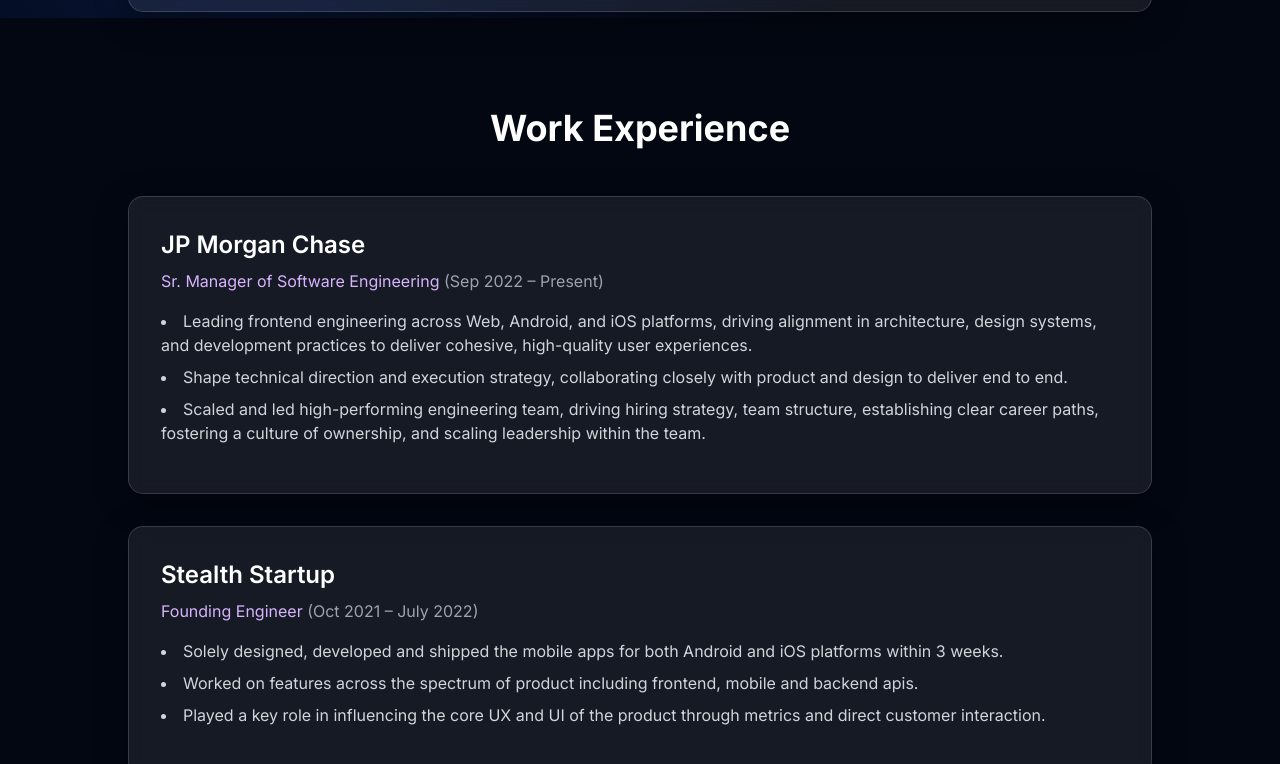
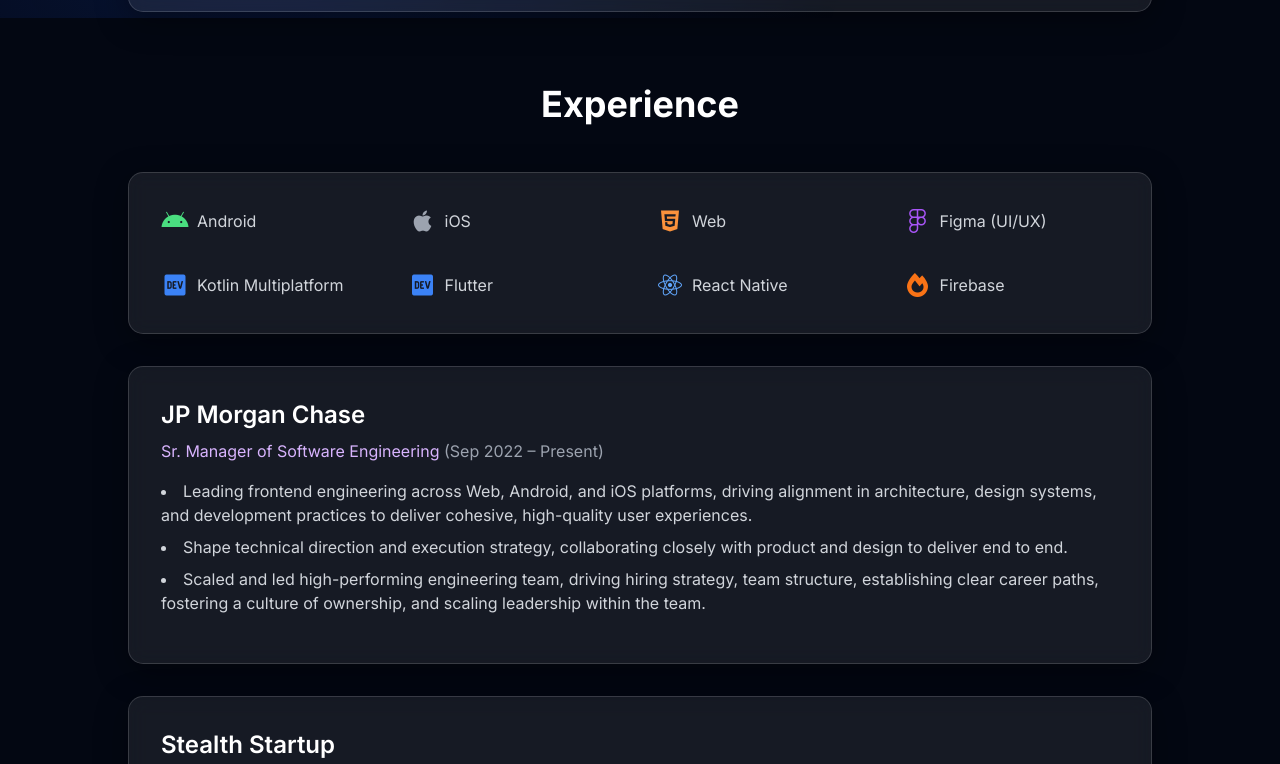
Before and after one commit to ankitsharma6466/ankitsharma6466.github.io, a plain HTML site: page public/index.html in a window 1280 px wide. Shown: the part 782-1546 px from the top of the page. Drawn offline with nearby package versions, Linux system fonts and the light colour scheme.

Commit message:
add technologies section in experience

```diff
--- a/public/index.html
+++ b/public/index.html
@@ -137,7 +137,7 @@
   <div class="animated-bg"></div>
 
   <div class="relative z-10 p-4 md:p-8 lg:p-12 flex-grow">
-    <section id="hero" class="glass-card mb-12 p-8 md:p-12 text-center max-w-5xl mx-auto fade-in">
+    <section id="hero" class="glass-card mb-6 p-8 md:p-12 text-center max-w-5xl mx-auto fade-in">
       <img src="img/profile.jpg" alt="Profile Picture" style="object-fit: cover;"
         class="rounded-full mx-auto mb-6 shadow-lg border-2 border-purple-400 h-40 w-40 md:h-80 md:w-80">
       <h1
@@ -165,7 +165,39 @@
     </section>
 
     <section id="experience" class="max-w-5xl mx-auto py-12">
-      <h2 class="text-4xl font-bold text-white text-center mb-12">Work Experience</h2>
+      <h2 class="text-4xl font-bold text-white text-center mb-12">Experience</h2>
+      <!-- <section class="glass-card mb-8 p-6 md:p-8 max-w-5xl mx-auto fade-in md:flex text-l">
+
+      </section> -->
+      <div class="timeline-item glass-card p-6 mb-8 md:p-8">
+        <div
+          class="grid grid-cols-1 sm:grid-cols-2 md:grid-cols-3 lg:grid-cols-4 gap-4 sm:gap-6 md:gap-6 lg:gap-8 text-gray-300 w-full">
+          <div class="flex items-center">
+            <i class="fab fa-android text-2xl mr-2 text-green-400 min-w-7 text-center"></i> Android
+          </div>
+          <div class="flex items-center">
+            <i class="fab fa-apple text-2xl mr-2 text-gray-400  min-w-7 text-center"></i> iOS
+          </div>
+          <div class="flex items-center">
+            <i class="fab fa-html5 text-2xl mr-2 text-orange-400  min-w-7 text-center"></i> Web
+          </div>
+          <div class="flex items-center">
+            <i class="fab fa-figma text-2xl mr-2 text-purple-500  min-w-7 text-center"></i> Figma (UI/UX)
+          </div>
+          <div class="flex items-center">
+            <i class="fab fa-dev text-2xl mr-2 text-blue-500  min-w-7 text-center"></i> Kotlin Multiplatform
+          </div>
+          <div class="flex items-center">
+            <i class="fab fa-dev text-2xl mr-2 text-blue-500  min-w-7 text-center"></i> Flutter
+          </div>
+          <div class="flex items-center">
+            <i class="fab fa-react text-2xl mr-2 text-blue-400  min-w-7 text-center"></i> React Native
+          </div>
+          <div class="flex items-center">
+            <i class="fas fa-fire text-2xl mr-2 text-orange-500  min-w-7 text-center"></i> Firebase
+          </div>
+        </div>
+      </div>
       <div class="timeline-container relative">
         <div class="timeline-item glass-card p-6 mb-8 md:p-8">
           <h3 class="text-xl md:text-2xl font-semibold text-white mb-2">
@@ -273,7 +305,7 @@
     </section>
 
     <h2 class="text-4xl font-bold text-white text-center mb-12">Personal Projects</h2>
-    <section id="education" class="glass-card mb-12 p-6 md:p-8 max-w-5xl mx-auto fade-in md:flex">
+    <section class="glass-card mb-12 p-6 md:p-8 max-w-5xl mx-auto fade-in md:flex">
       <img src="img/zerodotzero.webp" alt="Zerodotzero logo" class="mr-3 mb-3 h-16 rounded-lg">
       <div>
         <h3 class="text-xl md:text-2xl font-semibold mb-2 text-white">
@@ -290,7 +322,7 @@
       </div>
     </section>
 
-    <h2 class="text-4xl font-bold text-white text-center mb-12">Social</h2>
+    <h2 class="text-4xl font-bold text-white text-center mb-12" style="margin-top: 6rem;">Social</h2>
     <section id="social" class="glass-card mb-12 p-6 md:p-8 max-w-5xl mx-auto fade-in">
       <div class="space-y-6">
         <div class="mb-12">
```
